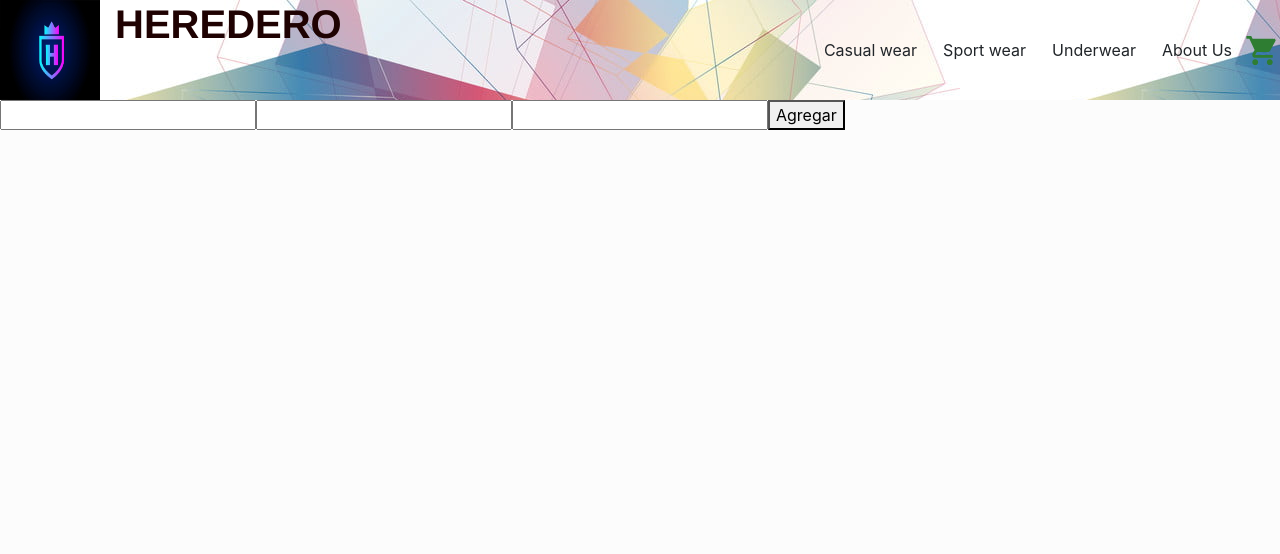
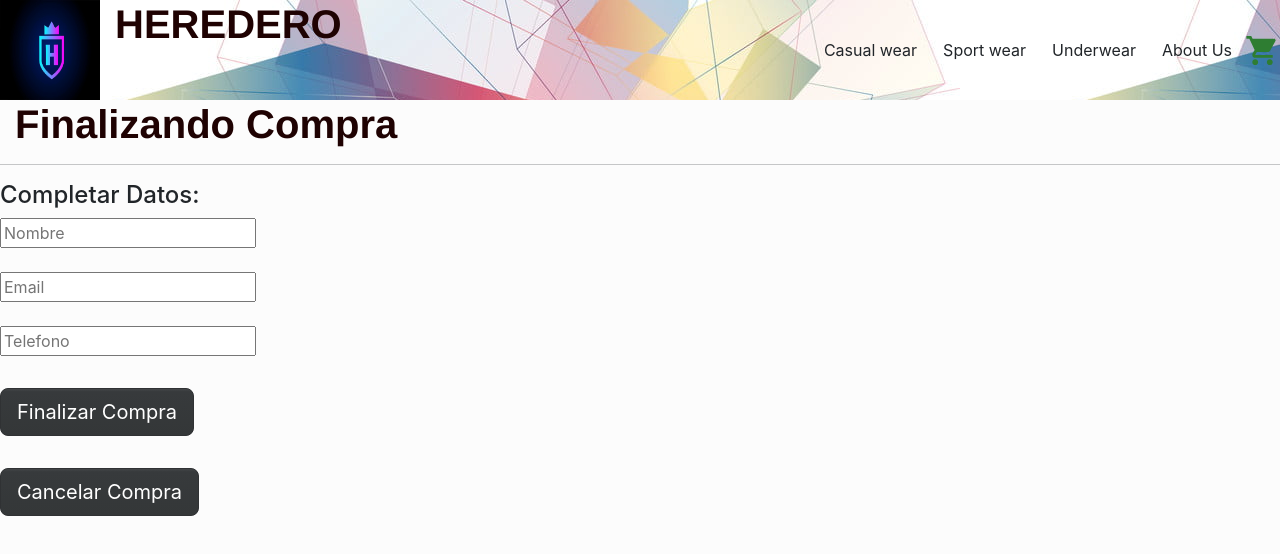
Before and after one commit to Lunerbutti/salesReact-Nerbutti, a React (Create React App) app: page /checkout in a window 1280 px wide. Shown: the top 554 px of the page. Built offline with nearby package versions, Linux system fonts and the light colour scheme.

Commit message:
checkout firebase edit

```diff
--- a/src/App.js
+++ b/src/App.js
@@ -9,6 +9,7 @@ import { EventComponent } from "./components/EventCntainer/EventContainer";
 import { Users } from "./components/UserInformation/UserAdd";
 import { CartProvider } from "./components/Context/CartContesxt";
 import ItemCount from "./components/ItemCount/ItemCount";
+import Checkout from "./components/Chackout/Checkout";
 
 const App = () => {
 
@@ -20,7 +21,7 @@ const App = () => {
     <Header>
       <ItemCount/>
     </Header>
-    <Users/>
+    {/* <Users/> */}
     {/* <EventComponent/> */}
     <Routes>
       <Route path="/" element={<ItemListContainer />}/>
@@ -28,6 +29,8 @@ const App = () => {
     {/* <ItemListContainer textInfo={informationPage}/> */}
       <Route path="/cart" element={<Cart />}/>
       <Route path="/producto/:id" element={<Items />}/>
+      <Route path="/checkout" element={<Checkout />}/>
+
     </Routes>
   </BrowserRouter>
 </CartProvider>
--- /dev/null
+++ b/src/components/Cart/Cart.css
@@ -0,0 +1,34 @@
+.img-container{
+    height: 50px;
+    width: 40px;
+}
+
+
+.tbody {
+    max-width: 80%;
+    max-height: 80%;
+    margin: 0 auto;
+
+}
+td{
+    height: 60px;
+}
+
+.table-position {
+
+    justify-content: center;
+    align-items: center;
+    margin: 10px;
+}
+
+.price-position {
+
+    display: flex;
+    flex-direction: column;
+    align-items: center;
+}
+
+.imgCart{
+    height: 180px;
+    width: 150px;
+}
--- a/src/components/Cart/Cart.js
+++ b/src/components/Cart/Cart.js
@@ -1,20 +1,43 @@
-import React, {useContext} from "react";
-import { useCartContext, CartProvider } from "../Context/CartContesxt";
+import React from "react";
+import { useCartContext } from "../Context/CartContesxt";
 import { Link } from "react-router-dom";
+import "./Cart.css";
 
 const Cart = () => {
-  const {useCartContext} = useCartContext (CartProvider);
-  if (useCartContext.length === 0) {
-  return (
-     <h3>There is not product in the cart, may click <link to="/">HERE</link>
-     </h3>);
-}
-return (
-  <>
-  {useCartContext.map((listaProducto) => (
-    <h2 key={listaProducto.id}>{listaProducto.nombre}</h2>
+  const {cart, removeItem, totalPrice} = useCartContext ();
+  return cart.length === 0 ? (
+
+     <h3>There is not product in the cart, may click
+      <button><Link to="/">HERE</Link></button>
+     </h3>
+  ) : (
+<div>
+  {cart.map((listaProducto) => (
+    <table className="table table-hover table-position" key={listaProducto.id}>
+    <tbody className="tbody">
+      <tr>
+        <td scope="row"> Cantidad: {listaProducto.quantity}</td>
+        <td> {listaProducto.nombre}</td>
+        <td> $ {listaProducto.precio}</td>
+        <td className="img-container"> <img className="imgCart" src={listaProducto.img}/></td>
+        <td>
+          <button className="btn btn-outline-secondary" onClick={() => removeItem(listaProducto.id)}>
+            Delete
+          </button>
+        </td>
+      </tr>
+    </tbody>
+    </table>
   ) )}
-  </>
+  <div className="price-position">
+    <h4>Precio total: {totalPrice().toLocaleString()}</h4>
+    <Link to="/checkout">
+      <button className="btn btn-lg btn-dark mt-2 ">
+        Confirmar Compra
+      </button>
+    </Link>
+  </div>
+</div>
 );
 };
 export default Cart
--- /dev/null
+++ b/src/components/Chackout/Checkout.jsx
@@ -0,0 +1,134 @@
+// import { addDoc, collection } from "firebase/firestore";
+import React from "react";
+import { useState } from "react";
+import { useCartContext } from "../Context/CartContesxt";
+// import db from "../../services/firebase";
+import { useNavigate } from "react-router-dom";
+// import "./Checkout.css";
+
+const Checkout = () => {
+  const { cart, totalPrice, clear } = useCartContext();
+  const [orderId, setOrderId] = useState();
+
+  const [buyer, setBuyer] = useState({
+    Nombre: "",
+    Email: "",
+    Telefono: "",
+  });
+
+  const { Nombre, Email, Telefono } = buyer;
+
+  const navigate = useNavigate();
+
+//   const generateOrder = async (data) => {
+//     try {
+//       const col = collection(db, "Orders");
+//       const order = await addDoc(col, data);
+//       console.log("OrderNro:", order);
+//       setOrderId(order.id);
+//       clear();
+//     } catch (error) {
+//       console.log(error);
+//     }
+//   };
+
+  const handleInputChange = (e) => {
+    setBuyer({
+      ...buyer,
+      [e.target.name]: e.target.value,
+    });
+  };
+
+  const handleSubmit = (e) => {
+    e.preventDefault();
+    const items = cart.map((e) => {
+      return { id: e.id, title: e.nombre, price: e.precio, amount: e.quantity };
+    });
+    const dia = new Date();
+    const total = totalPrice();
+    const data = { buyer, items, dia, total };
+    console.log("data", data);
+    // generateOrder(data);
+  };
+
+  const handleClear = () => {
+    clear();
+    console.log("vacio carrito");
+    navigate("/cart");
+  };
+
+  return (
+    <div className="position1">
+      {!orderId ? (
+        <div>
+          <h1>Finalizando Compra</h1>
+          <hr />
+          <fieldset className="fieldset">
+            <h4>Completar Datos:</h4>
+
+            <form className="form-position" onSubmit={handleSubmit}>
+              <input
+                type="text"
+                name="Nombre"
+                placeholder="Nombre"
+                value={Nombre}
+                onChange={handleInputChange}
+              />
+
+              <br />
+              <br />
+
+              <input
+                type="text"
+                name="Email"
+                placeholder="Email"
+                value={Email}
+                onChange={handleInputChange}
+              />
+
+              <br />
+              <br />
+
+              <input
+                type="text"
+                name="Telefono"
+                placeholder="Telefono"
+                value={Telefono}
+                onChange={handleInputChange}
+              />
+
+              <br />
+              <br />
+
+              <input
+                type="submit"
+                value="Finalizar Compra"
+                className="btn btn-lg btn-dark mt-2"
+              />
+            </form>
+
+            <br />
+
+            <button
+              className="btn btn-lg btn-dark mt-2 cancelar-position"
+              onClick={handleClear}
+            >
+              {" "}
+              Cancelar Compra{" "}
+            </button>
+          </fieldset>
+        </div>
+      ) : (
+        <div>
+          <h1>Compra Finalizada</h1>
+          <hr />
+          <br />
+          <h4>Su orden de compra es: {orderId} </h4>
+          <h4> Gracias por confiar en nosotros ;D </h4>
+        </div>
+      )}
+    </div>
+  );
+};
+
+export default Checkout;
```
